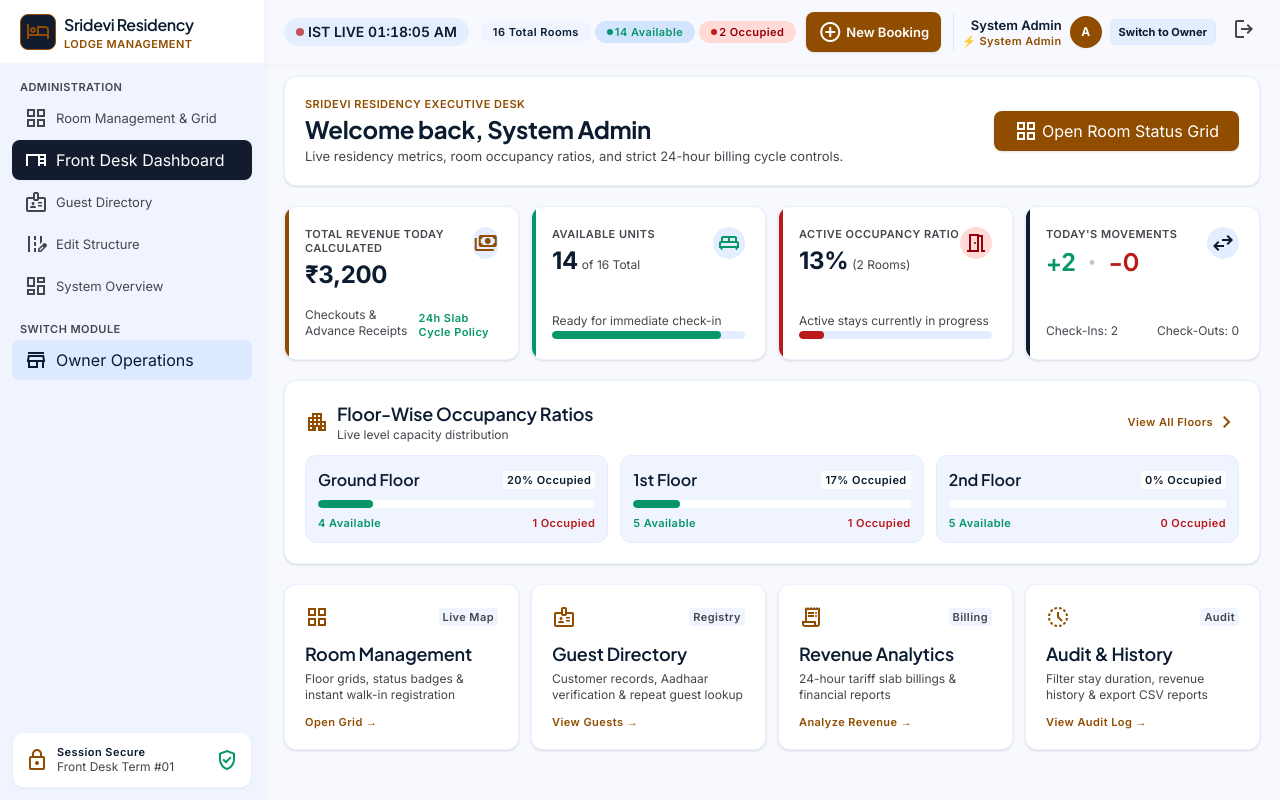
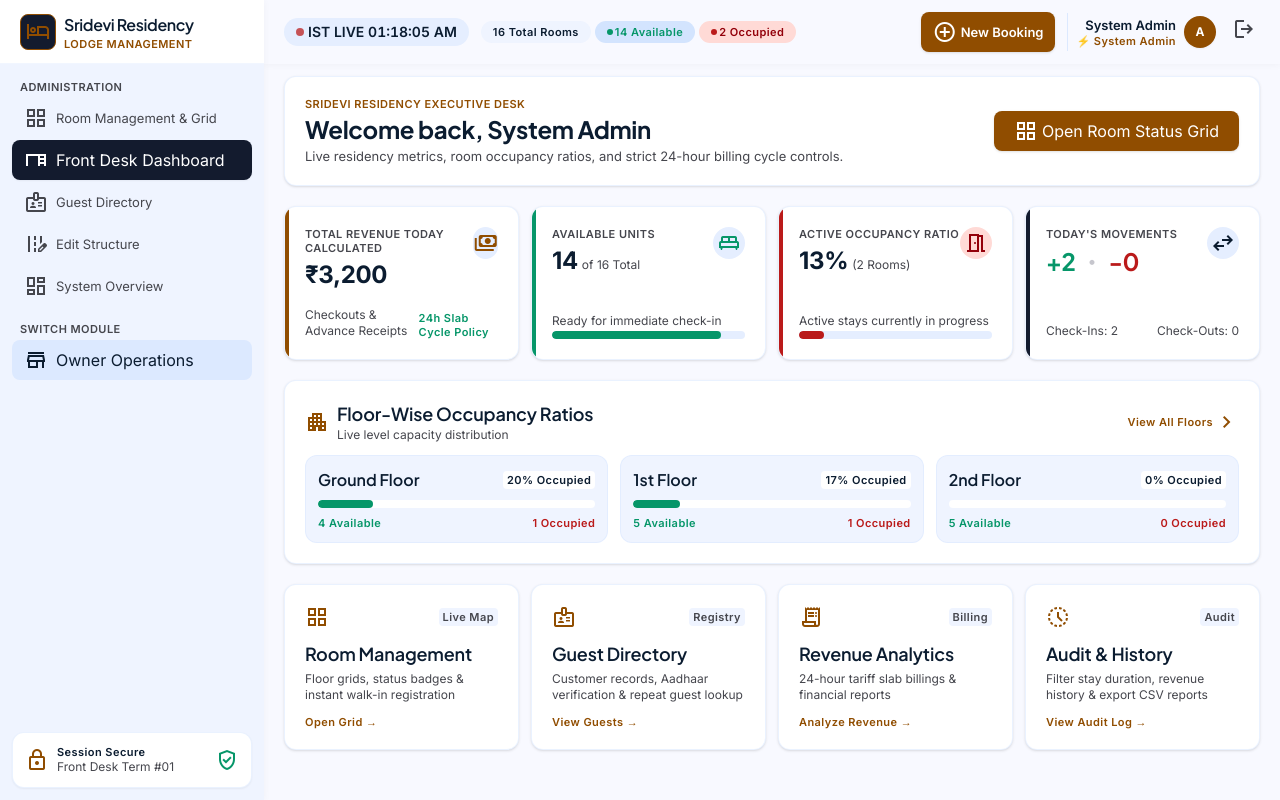
Before and after one commit to PavanputraYarramsetty/ResidencyHub, a React (Vite) app in the folder client/: page / in a window 1280 px wide. Built offline with nearby package versions, Linux system fonts and the light colour scheme; no server answers; sample sign-in values are in the browser's storage.

Commit message:
fix: remove role switch toggle button and enforce strict email-based role assignment for admin and owner

```diff
--- a/client/src/components/common/Navbar.jsx
+++ b/client/src/components/common/Navbar.jsx
@@ -55,7 +55,7 @@ export default function Navbar({ mobileSidebarOpen, setMobileSidebarOpen }) {
             <span>New Booking</span>
           </button>
 
-          {/* Profile & Role Switcher */}
+          {/* Profile & Logout */}
           <div className="flex items-center gap-space-sm pl-space-sm border-l border-surface-container-high">
             <div className="hidden sm:flex flex-col text-right">
               <span className="font-label-lg text-label-lg text-on-surface">
@@ -69,20 +69,6 @@ export default function Navbar({ mobileSidebarOpen, setMobileSidebarOpen }) {
             <div className="w-8 h-8 rounded-full bg-secondary text-on-secondary flex items-center justify-center font-bold text-xs uppercase shadow-xs">
               {profile?.role === 'admin' ? 'A' : 'O'}
             </div>
-
-            {/* Instant Role Toggle Button */}
-            <button
-              onClick={() => {
-                const newRole = profile?.role === 'admin' ? 'owner' : 'admin';
-                localStorage.setItem('demo_role', newRole);
-                window.location.href = newRole === 'admin' ? '/admin/edit-structure' : '/';
-              }}
-              className="px-2 py-1 rounded-md text-[11px] font-bold bg-surface-container hover:bg-surface-variant text-on-surface border border-surface-container-high cursor-pointer transition-colors"
-              title="Switch between Admin and Owner role"
-              type="button"
-            >
-              {profile?.role === 'admin' ? 'Switch to Owner' : 'Switch to Admin'}
-            </button>
 
             <button
               onClick={signOut}
```
